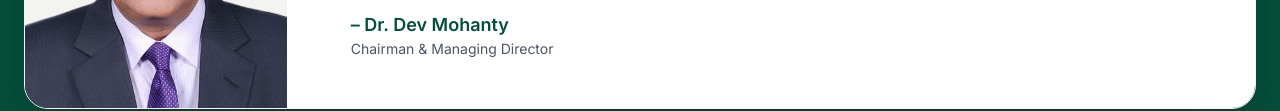
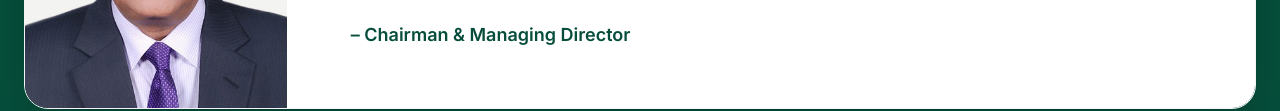
Before and after one commit to arjunhuntsjob/OpuKsa-FullGreen, a plain HTML site: page index.html in a window 1280 px wide. Shown: the part 1987-2098 px from the top of the page. Drawn offline with nearby package versions, Linux system fonts and the light colour scheme.

Commit message:
Chairman name changed

```diff
--- a/index.html
+++ b/index.html
@@ -778,8 +778,9 @@
                     </p>
 
                     <div class="mt-4">
-                        <p class="text-primary font-semibold text-lg">– Dr. Dev Mohanty</p>
-                        <p class="text-gray-600 text-sm">Chairman & Managing Director</p>
+                        <p class="text-primary font-semibold text-lg">– Chairman & Managing Director</p>
+                        <!-- <p class="text-primary font-semibold text-lg">– Dr. Dev Mohanty</p> -->
+                        <!-- <p class="text-gray-600 text-sm">Chairman & Managing Director</p> -->
                     </div>
                 </div>
 
```
